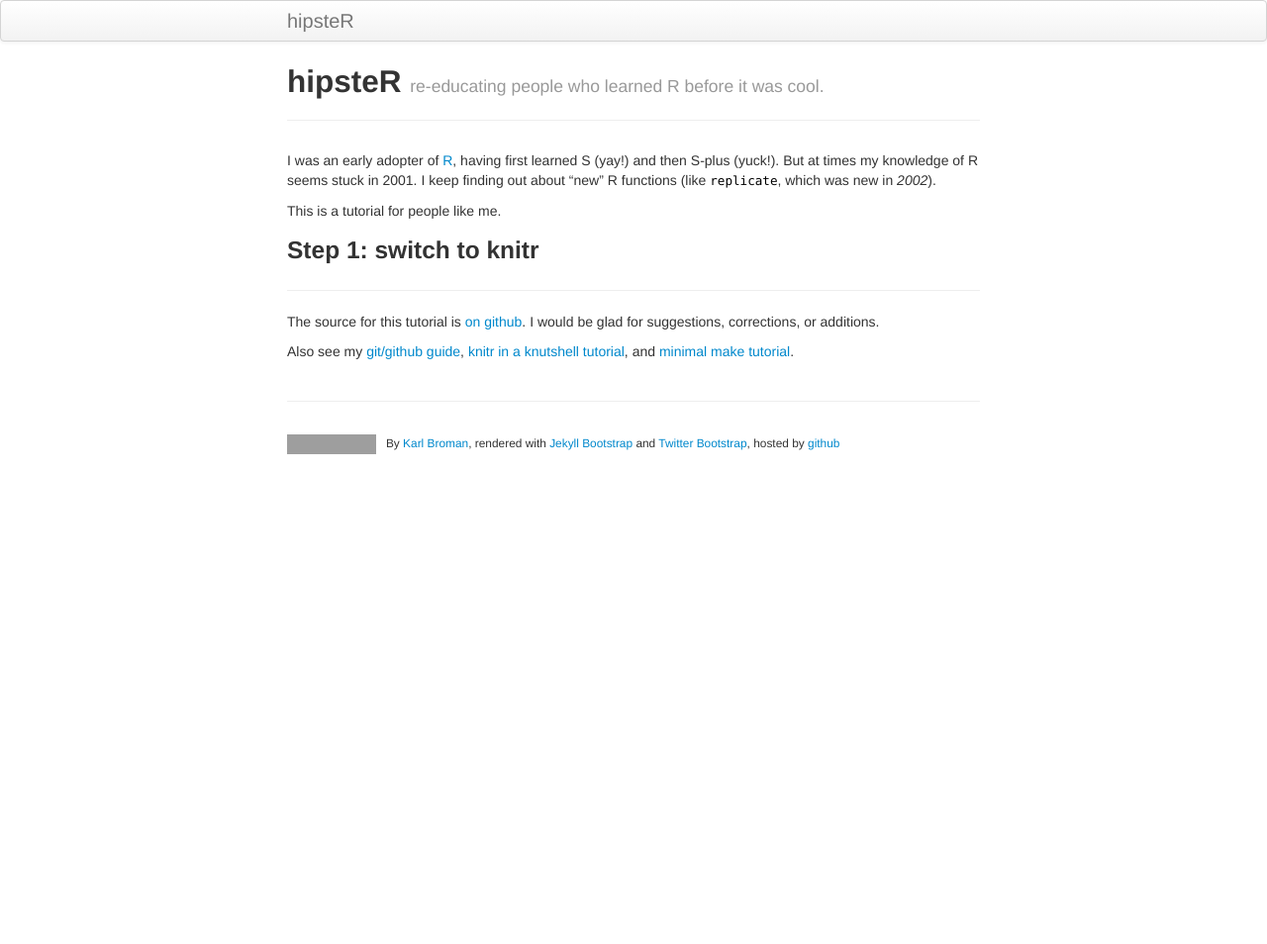
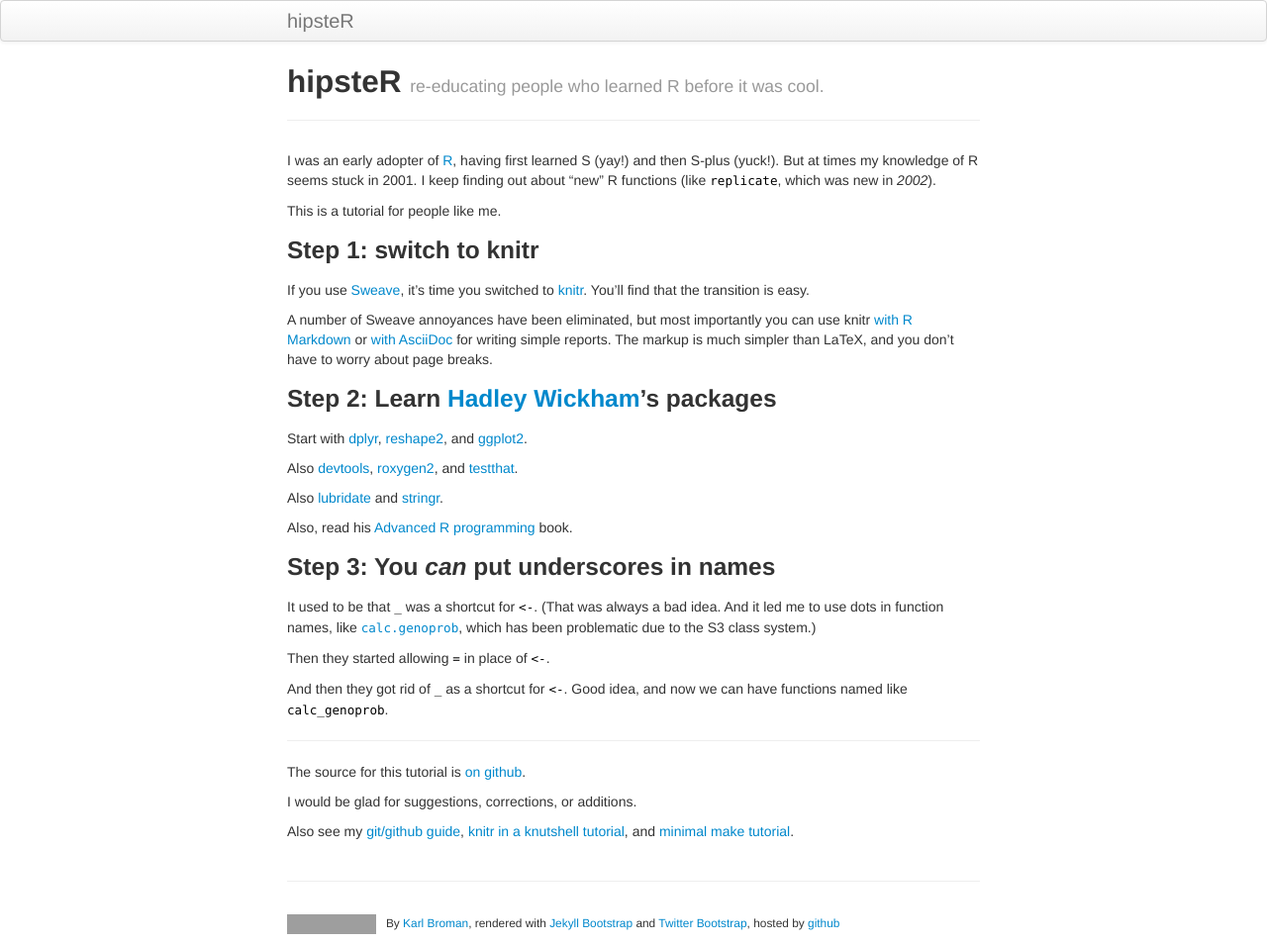
Before and after one commit to kbroman/hipsteR, a Jekyll site: the page built from index.md, in a window 1280 px wide. Shown: the whole page at 99% size. Built offline with Jekyll 4.4.1, drawn with Linux system fonts in a browser that asks for light colours; before the commit the page ends 900 px from its top, so only the background shows below that; grey boxes are pictures that could not be loaded.

Commit message:
hadley's packages + _ in names

```diff
--- a/index.md
+++ b/index.md
@@ -13,15 +13,53 @@ This is a tutorial for people like me.
 
 ### Step 1: switch to knitr
 
+If you use [Sweave](http://leisch.userweb.mwn.de/Sweave/), it's time
+you switched to [knitr](http://yihui.name/knitr/). You'll find that
+the transition is easy.
+
+A number of Sweave annoyances have been eliminated, but most
+importantly you can use knitr
+[with R Markdown](http://kbroman.github.io/knitr_knutshell/pages/Rmarkdown.html)
+or
+[with AsciiDoc](http://kbroman.github.io/knitr_knutshell/pages/asciidoc.html)
+for writing simple reports. The markup is much simpler than LaTeX, and
+you don't have to worry about page breaks.
+
+### Step 2: Learn [Hadley Wickham](http://had.co.nz/)'s packages
+
+Start with [dplyr](https://github.com/hadley/dplyr),
+[reshape2](https://github.com/hadley/reshape), and
+[ggplot2](http://ggplot2.org/).
+
+Also [devtools](https://github.com/hadley/devtools),
+[roxygen2](https://github.com/klutometis/roxygen), and
+[testthat](https://github.com/hadley/testthat).
+
+Also [lubridate](https://github.com/hadley/lubridate) and
+[stringr](https://github.com/hadley/stringr).
+
+Also, read his [Advanced R programming](http://adv-r.had.co.nz/) book.
 
 
+### Step 3: You _can_ put underscores in names
+
+It used to be that `_` was a shortcut for `<-`. (That was always a bad
+idea. And it led me to use dots in function names, like
+[`calc.genoprob`](https://github.com/kbroman/qtl/blob/master/R/calc.genoprob.R),
+which has been problematic due to the S3 class system.)
+
+Then they started allowing `=` in place of `<-`.
+
+And then they got rid of `_` as a shortcut for `<-`.  Good idea, and
+now we can have functions named like `calc_genoprob`.
 
 
 ---
 
 The source for this tutorial is
-[on github](http://github.com/kbroman/hipsteR). I would be glad for
-suggestions, corrections, or additions.
+[on github](http://github.com/kbroman/hipsteR).
+
+I would be glad for suggestions, corrections, or additions.
 
 Also see my
 [git/github guide](http://kbroman.github.io/github_tutorial),
```
